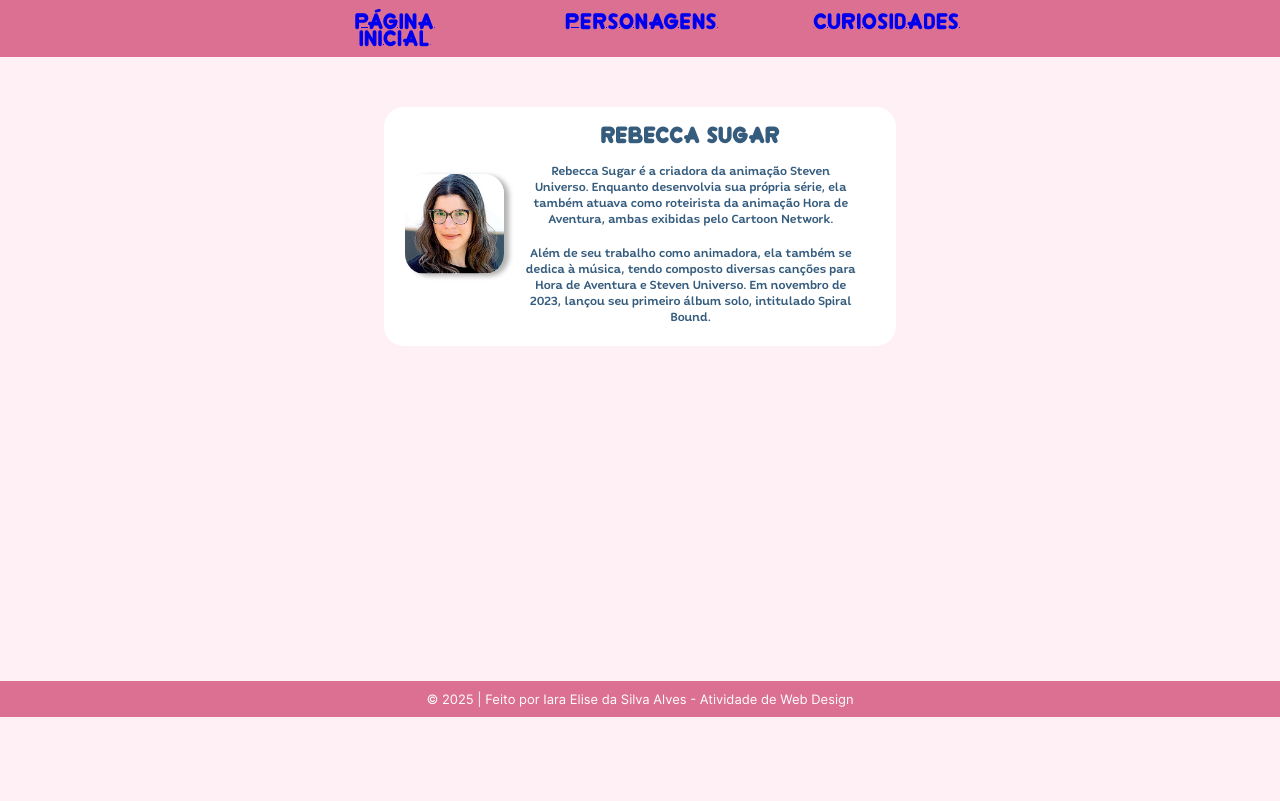
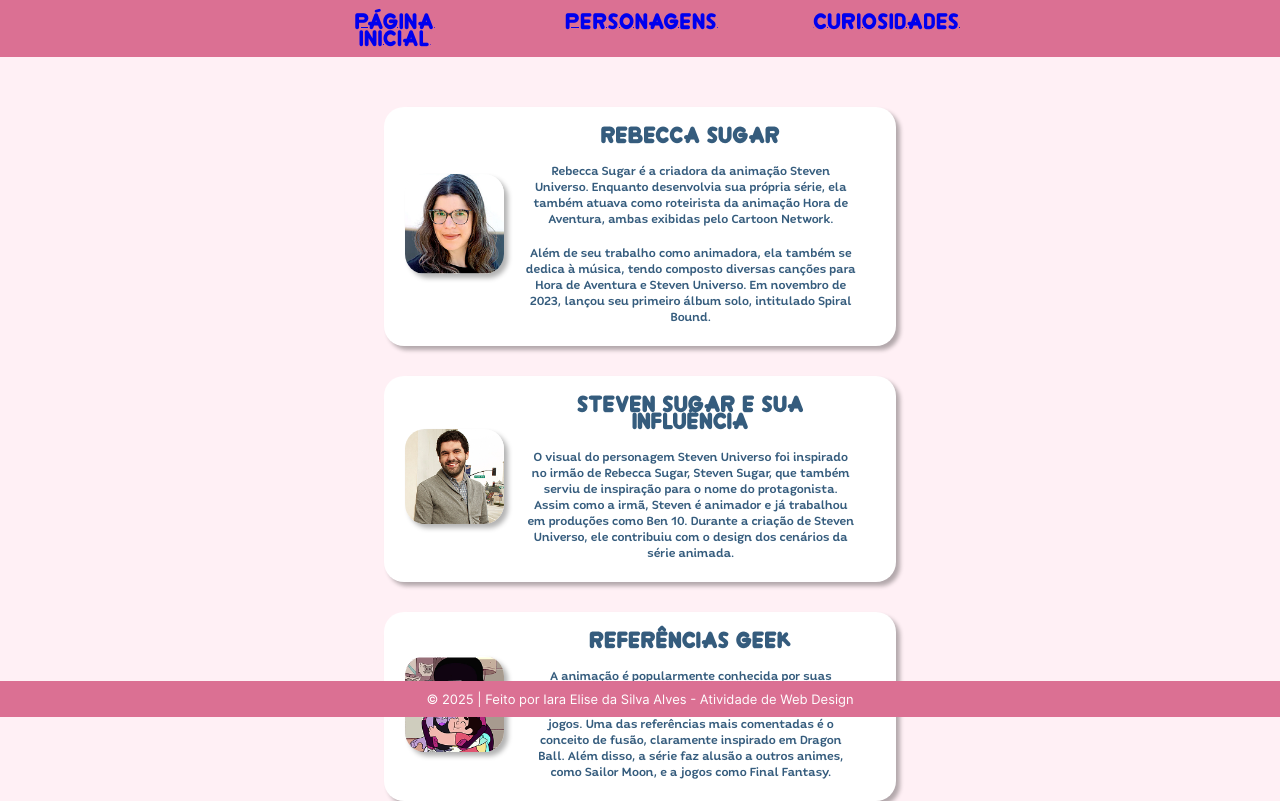
Before and after one commit to iaraelise/Web-Design, a plain HTML site: page Atividade-StevenUniverso/curiosidades.html in a window 1280 px wide. Shown: the part 83-884 px from the top of the page. Before the commit the page ends 800 px from the top, so only its background shows below. Drawn offline with Linux system fonts and the light colour scheme.

Commit message:
Finalização da tela de curiosidades..

```diff
--- a/Atividade-StevenUniverso/curiosidades.css
+++ b/Atividade-StevenUniverso/curiosidades.css
@@ -56,17 +56,22 @@ ol {
     width: 50%;
 }
 
-/* MAIN */
+/* MAIN - CARDS DE CURIOSIDADES */
 
-.cardRebecca {
+.card:first-of-type {
+    margin-top: 50px;
+}
+
+.card {
     align-items: center;
     background-color: white;
     border-radius: 20px;
+    box-shadow: 4px 4px 4px rgba(0, 0, 0, 0.30);
     display: flex;
     height: auto;
     justify-content: space-between;
     margin: 0 auto;
-    margin-top: 50px;
+    margin-top: 30px;
     padding: 20px 0px;
     width: 40%;
     max-width: 800px;
@@ -80,17 +85,17 @@ figure {
 
 figure img {
     border-radius: 20px;
-    box-shadow: 5px 2px 5px rgba(0, 0, 0, 0.30);
+    box-shadow: 4px 4px 5px rgba(0, 0, 0, 0.30);
     height: auto;
     width: 70%;
 }
 
-.descricaoRebecca {
+.descricao {
     margin-right: 40px;
     width: 70%;
 }
 
-.descricaoRebecca h2 {
+.descricao h2 {
     color: #355C7D;
     font-family: 'Crewniverse', crewniverse;
     font-size: medium;
@@ -98,12 +103,11 @@ figure img {
     margin-bottom: 20px;
 }
 
-.descricaoRebecca p {
+.descricao p {
     color: #355C7D;
     font-family: 'Quenda', quenda;
     font-size: small;
 }
-
 
 /* FOOTER */
 
--- a/Atividade-StevenUniverso/curiosidades.html
+++ b/Atividade-StevenUniverso/curiosidades.html
@@ -28,21 +28,62 @@
 
     <section class="curiosidades">
 
-        <div class="cardRebecca">
+        <!-- REBECCA SUGAR -->
+
+        <div class="card">
 
             <figure>
                 <img src="Imagens/Imagem 8.png" alt="Imagem da Rebecca Sugar">
             </figure>
 
-            <div class="descricaoRebecca">
+            <div class="descricao">
                 <h2>Rebecca Sugar</h2>
 
                 <p>Rebecca Sugar é a criadora da animação Steven Universo. Enquanto desenvolvia sua própria série, ela
-                    também atuava como roteirista da animação Hora de Aventura, ambas exibidas pelo Cartoon Network.</p> <br>
+                    também atuava como roteirista da animação Hora de Aventura, ambas exibidas pelo Cartoon Network.</p>
+                <br>
 
                 <p>Além de seu trabalho como animadora, ela também se dedica à música, tendo composto diversas canções
                     para Hora de Aventura e Steven Universo. Em novembro de 2023, lançou seu primeiro álbum solo,
                     intitulado Spiral Bound.</p>
+            </div>
+
+            <!-- STEVEN SUGAR -->
+
+        </div>
+
+        <div class="card">
+
+            <figure>
+                <img src="Imagens/Imagem 9.png" alt="Imagem do Steven Sugar">
+            </figure>
+
+            <div class="descricao">
+                <h2>Steven Sugar e sua influência</h2>
+
+                <p>O visual do personagem Steven Universo foi inspirado no irmão de Rebecca Sugar, Steven Sugar, que
+                    também serviu de inspiração para o nome do protagonista. Assim como a irmã, Steven é animador e já
+                    trabalhou em produções como Ben 10. Durante a criação de Steven Universo, ele contribuiu com o
+                    design dos cenários da série animada.</p>
+            </div>
+
+        </div>
+
+        <!-- REFERÊNCIAS GEEK -->
+
+        <div class="card">
+
+            <figure>
+                <img src="Imagens/Imagem 10.png" alt="Imagem das Crystal Gems">
+            </figure>
+
+            <div class="descricao">
+                <h2>Referências Geek</h2>
+
+                <p>A animação é popularmente conhecida por suas referências ao universo geek, sendo rica em elementos da
+                    cultura pop, com diversas homenagens a animes e jogos. Uma das referências mais comentadas é o
+                    conceito de fusão, claramente inspirado em Dragon Ball. Além disso, a série faz alusão a outros
+                    animes, como Sailor Moon, e a jogos como Final Fantasy.</p>
             </div>
 
         </div>
```
Also changed, not shown: Atividade-StevenUniverso/Imagens/Imagem 10.png (added), Atividade-StevenUniverso/Imagens/Imagem 10.webp (deleted), Atividade-StevenUniverso/Imagens/Imagem 9.png (added), Atividade-StevenUniverso/Imagens/Imagem 9.webp (deleted).
